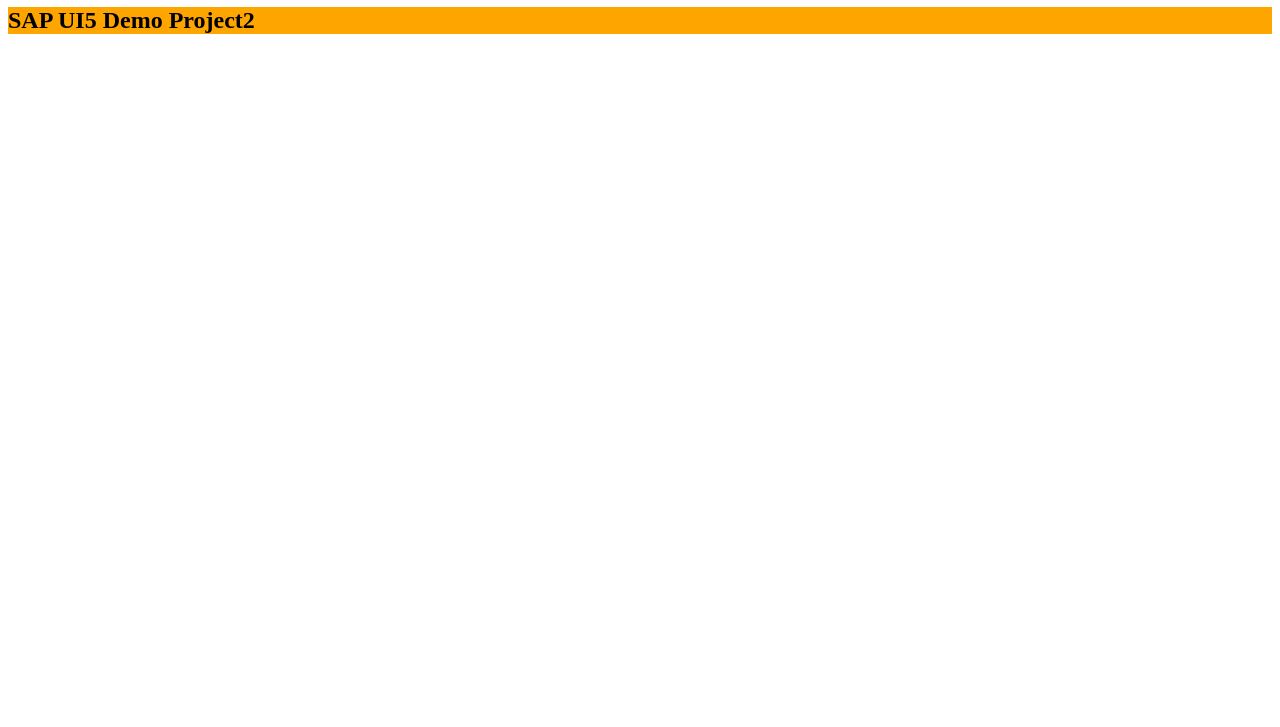
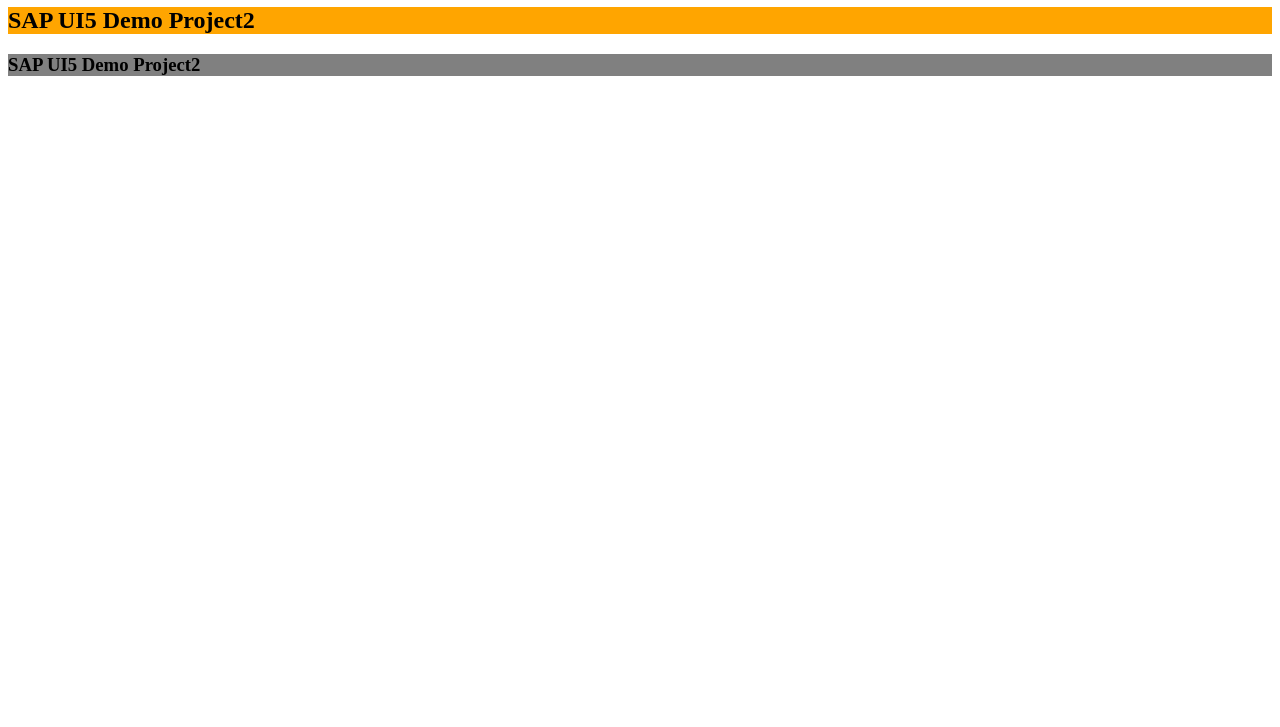
Before and after one commit to madhuca/SAPUIProject, a plain HTML site: page index.html in a window 1280 px wide. Shown: the part 73-800 px from the top of the page. Drawn offline with Linux system fonts and the light colour scheme.

Commit message:
Change Request #10

```diff
--- a/index.html
+++ b/index.html
@@ -7,6 +7,6 @@
 
 <h1 style="background-color:DodgerBlue;">SAP UI5 Demo Project</h1>
 <h2 style="background-color:Orange;">SAP UI5 Demo Project2</h2>
-
+<h3 style="background-color:Gray;">SAP UI5 Demo Project2</h3>
 </body>
 </html>
```
